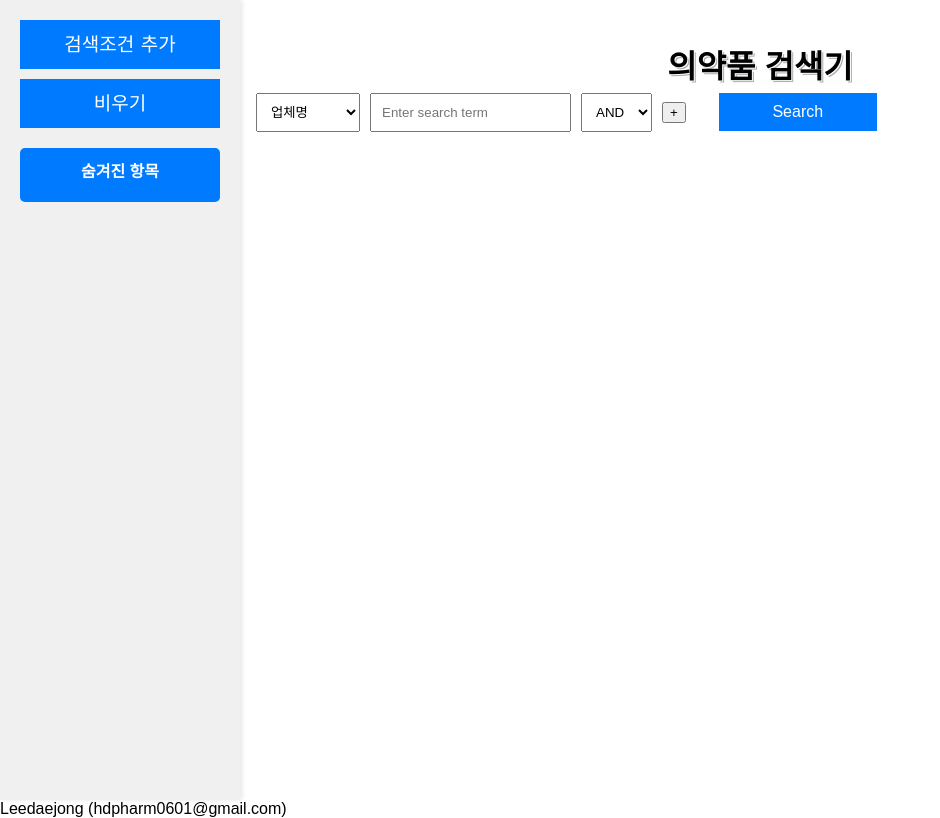
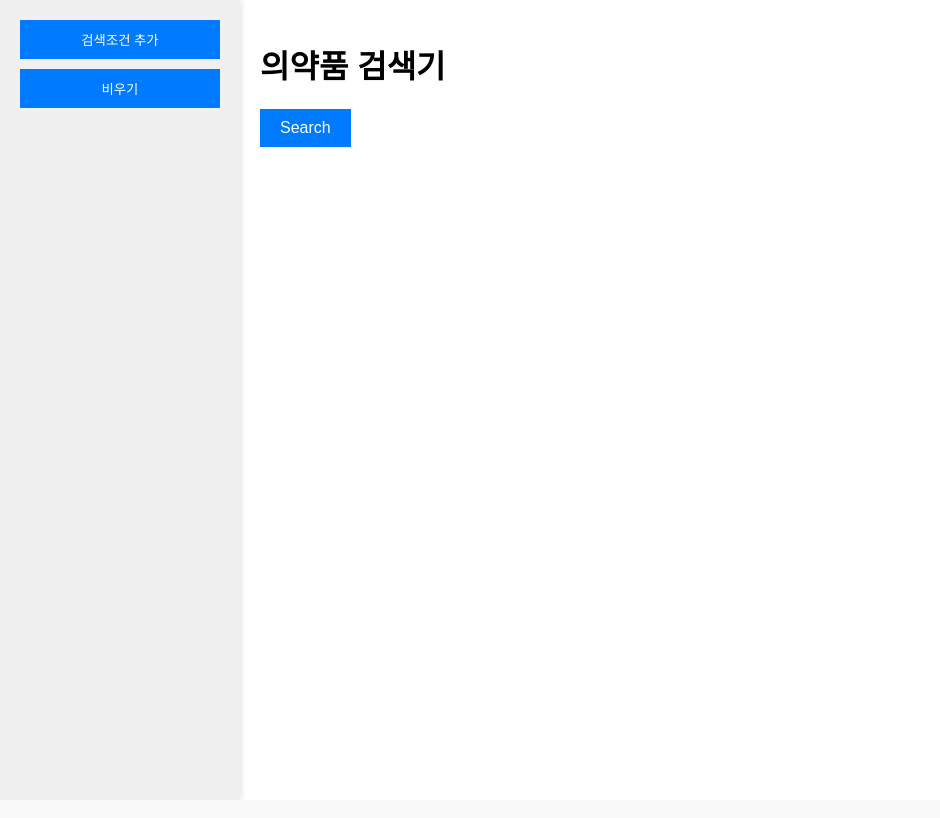
Before and after one commit to DaeJongLee/hd_searchdrug, a Flask app: page / in a window 1280 px wide. Shown: the whole page, without its empty margins (0-940 px from the left). After the commit the page ends 147 px from the top, so only its background shows below. Run offline with Flask 3, Linux system fonts and the light colour scheme.

Commit message:
UI UX 개선

```diff
--- a/app.py
+++ b/app.py
@@ -25,17 +25,20 @@ def search():
     if not queries or not columns or len(queries) != len(columns):
         return "No search terms provided or mismatched queries and columns", 400
 
-    # 검색 조건 생성
     conditions = []
     params = []
+
     for i in range(len(queries)):
         condition = f"{columns[i]} LIKE ?"
         conditions.append(condition)
         params.append(f"%{queries[i]}%")
 
-        # 마지막 조건이 아니면 AND 또는 OR 연산자를 추가
+        # 다음 조건이 존재하면 AND 또는 OR 연산자를 추가
         if i < len(queries) - 1:
-            conditions.append(operators[i])
+            if i < len(operators):
+                conditions.append(operators[i])
+            else:
+                return "Mismatch between number of queries and operators", 400
 
     # SQL 쿼리 조건 문자열 생성
     condition_str = ' '.join(conditions)
--- a/static/index.css
+++ b/static/index.css
@@ -56,22 +56,6 @@ body {
     margin-top: 20px;
 }
 
-table.data {
-    width: 100%;
-    border-collapse: collapse;
-}
-
-table.data th, table.data td {
-    border: 1px solid #ddd;
-    padding: 8px;
-    position: relative;
-}
-
-table.data th {
-    background-color: #f2f2f2;
-    text-align: left;
-}
-
 .condition {
     display: flex;
     align-items: center;
@@ -105,60 +89,3 @@ table.data th {
     padding: 2px 5px;
     cursor: pointer;
 }
-
-.hidden-columns-container {
-    margin-top: 20px;
-    background-color: #007BFF;
-    color: white;
-    padding: 10px;
-    border-radius: 5px;
-}
-
-.hidden-columns-container h3 {
-    margin: 0;
-    margin-bottom: 10px;
-    font-size: 16px;
-}
-
-.hidden-columns-container ul {
-    list-style: none;
-    padding: 0;
-    margin: 0;
-}
-
-.hidden-columns-container li {
-    cursor: pointer;
-    margin-bottom: 5px;
-}
-
-#hiddenColumnsContainer h3{
-    text-align:center;
-   }
-
-   /* Search form */
-   #searchForm{
-    transform:translatex(-4px) translatey(-16px);
-   }
-
-   /* Heading */
-   .container h1{
-    text-align:center;
-    text-transform:none;
-    font-style:normal;
-    text-shadow:rgb(255, 255, 255) 1px 1px 0px, rgb(170, 170, 170) 2px 2px 0px;
-   }
-
-   /* Search button */
-   #searchForm .search-button{
-    width:158px;
-    transform:translatex(33px) translatey(-5px);
-   }
-
-   /* Button */
-   .container .sidebar button{
-    font-size:19px;
-    word-spacing:1.2px;
-    column-count:1;
-    text-align:center;
-    line-height:29.1px;
-   }
--- a/static/index.js
+++ b/static/index.js
@@ -5,9 +5,9 @@ function addCondition() {
     conditionDiv.className = 'condition';
     conditionDiv.innerHTML = `
         <select name="column">
-            <option value="업체명">업체명</option>
             <option value="제품명">제품명</option>
             <option value="주성분">주성분</option>
+            <option value="업체명">업체명</option>
             <option value="첨가제">첨가제</option>
             <option value="허가일">허가일</option>
             <option value="제조/수입">제조/수입</option>
@@ -18,12 +18,43 @@ function addCondition() {
             <option value="주성분영문">주성분영문</option>
         </select>
         <input type="text" name="query" placeholder="Enter search term">
-        <select name="operator">
-            <option value="AND">AND</option>
-            <option value="OR">OR</option>
-        </select>
+        <button type="button" onclick="addConditionWithOperator(this, 'AND')">AND +</button>
+        <button type="button" onclick="addConditionWithOperator(this, 'OR')">OR +</button>
         <button type="button" onclick="removeCondition(this)">-</button>
     `;
+    document.getElementById('conditions').appendChild(conditionDiv);
+    updateSidebar();
+}
+
+function addConditionWithOperator(button, operator) {
+    const parentCondition = button.parentElement;
+    const operatorDiv = document.createElement('div');
+    operatorDiv.className = 'operator';
+    operatorDiv.innerHTML = `<input type="hidden" name="operator" value="${operator}"> ${operator}`;
+
+    const conditionDiv = document.createElement('div');
+    conditionDiv.className = 'condition';
+    conditionDiv.innerHTML = `
+        <select name="column">
+            <option value="제품명">제품명</option>
+            <option value="주성분">주성분</option>
+            <option value="업체명">업체명</option>
+            <option value="첨가제">첨가제</option>
+            <option value="허가일">허가일</option>
+            <option value="제조/수입">제조/수입</option>
+            <option value="모양">모양</option>
+            <option value="장축">장축</option>
+            <option value="단축">단축</option>
+            <option value="수입제조국">수입제조국</option>
+            <option value="주성분영문">주성분영문</option>
+        </select>
+        <input type="text" name="query" placeholder="Enter search term">
+        <button type="button" onclick="addConditionWithOperator(this, 'AND')">AND +</button>
+        <button type="button" onclick="addConditionWithOperator(this, 'OR')">OR +</button>
+        <button type="button" onclick="removeCondition(this)">-</button>
+    `;
+
+    document.getElementById('conditions').appendChild(operatorDiv);
     document.getElementById('conditions').appendChild(conditionDiv);
     updateSidebar();
 }
@@ -44,13 +75,14 @@ function updateSidebar() {
     const sidebar = document.getElementById('sidebarConditions');
     sidebar.innerHTML = '';
     for (let i = 0; i < conditions.length; i++) {
-        const column = conditions[i].querySelector('select[name="column"]').value;
-        const operator = conditions[i].querySelector('select[name="operator"]').value;
-        const query = conditions[i].querySelector('input[name="query"]').value;
-        const conditionText = `${column} ${operator} ${query}`;
-        const button = document.createElement('button');
-        button.textContent = conditionText;
-        sidebar.appendChild(button);
+        const column = conditions[i].querySelector('select[name="column"]');
+        const query = conditions[i].querySelector('input[name="query"]');
+        if (column && query) {
+            const conditionText = `${column.value} ${query.value}`;
+            const button = document.createElement('button');
+            button.textContent = conditionText;
+            sidebar.appendChild(button);
+        }
     }
 }
 
--- a/templates/index.html
+++ b/templates/index.html
@@ -10,43 +10,16 @@
             <button onclick="addCondition()">검색조건 추가</button>
             <div id="sidebarConditions"></div>
             <button onclick="clearConditions()">비우기</button>
-            <div id="hiddenColumnsContainer" class="hidden-columns-container">
-                <h3>숨겨진 항목</h3>
-                <ul id="hiddenColumnsList"></ul>
-            </div>
         </div>
         <div class="content">
             <h1>의약품 검색기</h1>
             <form id="searchForm" class="search-bar" onsubmit="submitSearch(event)">
-                <div id="conditions">
-                    <div class="condition">
-                        <select name="column">
-                            <option value="업체명">업체명</option>
-                            <option value="제품명">제품명</option>
-                            <option value="주성분">주성분</option>
-                            <option value="첨가제">첨가제</option>
-                            <option value="허가일">허가일</option>
-                            <option value="제조/수입">제조/수입</option>
-                            <option value="모양">모양</option>
-                            <option value="장축">장축</option>
-                            <option value="단축">단축</option>
-                            <option value="수입제조국">수입제조국</option>
-                            <option value="주성분영문">주성분영문</option>
-                        </select>
-                        <input type="text" name="query" placeholder="Enter search term">
-                        <select name="operator">
-                            <option value="AND">AND</option>
-                            <option value="OR">OR</option>
-                        </select>
-                        <button type="button" onclick="addCondition()">+</button>
-                    </div>
-                </div>
+                <div id="conditions"></div>
                 <input type="submit" value="Search" class="search-button">
             </form>
             <div id="results" class="results"></div>
         </div>
     </div>
     <script src="{{ url_for('static', filename='index.js') }}"></script>
-Leedaejong (hdpharm0601@gmail.com)
 </body>
 </html>
```
